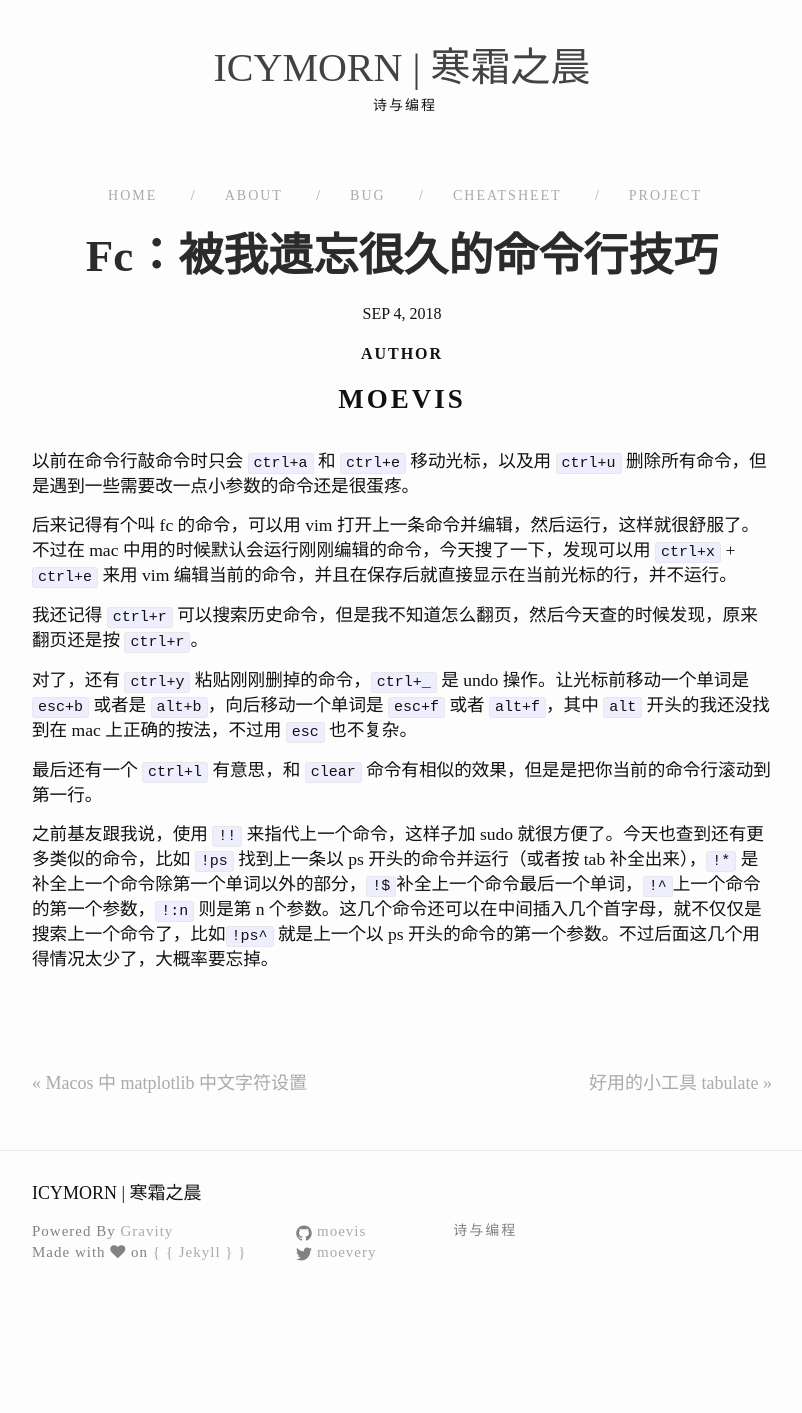
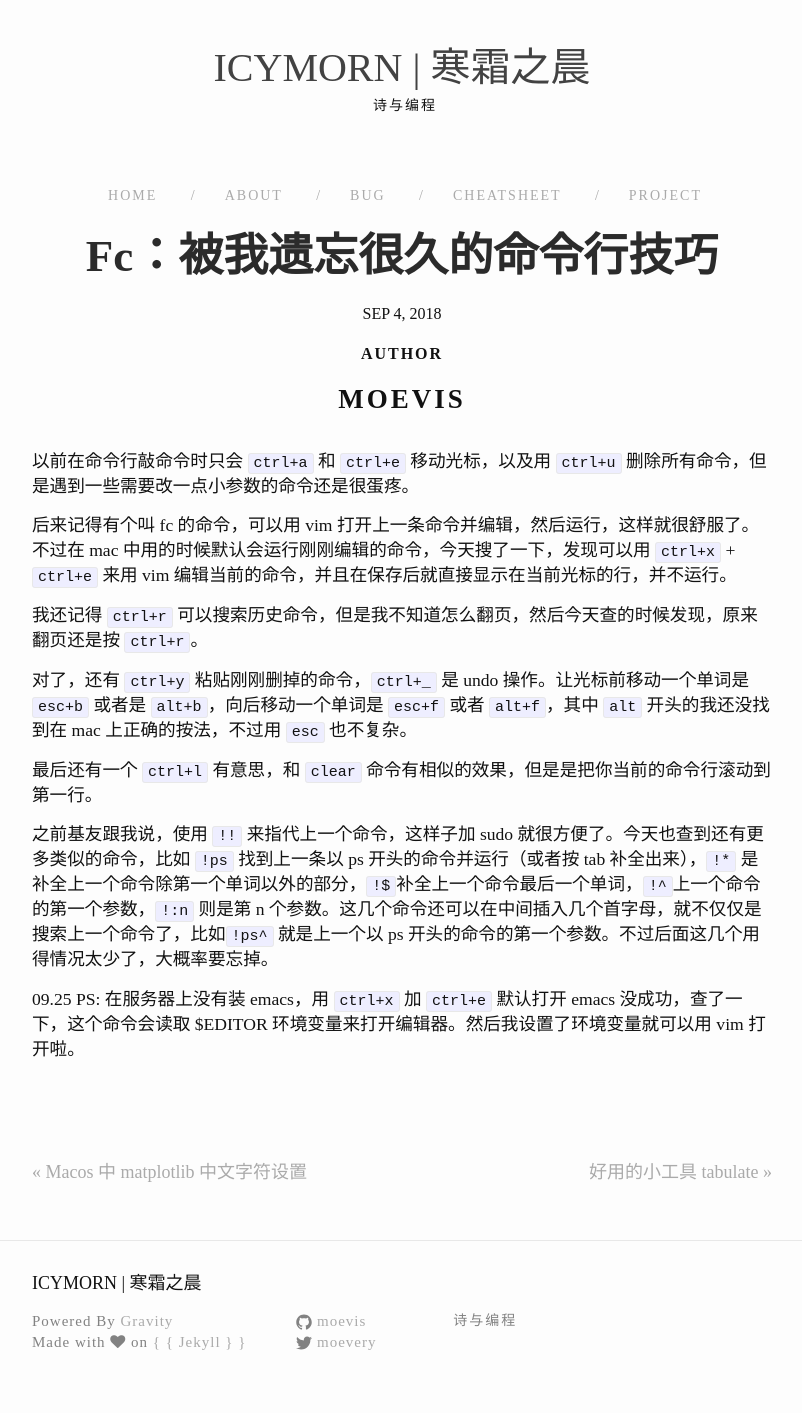
Before and after one commit to moevis/moevis.github.io, a Jekyll site: the page built from _posts/2018-09-04-fc：被我遗忘很久的命令行技巧.md, in a window 1280 px wide. Shown: the whole page, without its empty margins (238-1040 px from the left). Built offline with Jekyll 4.4.1, drawn with Linux system fonts in a browser that asks for light colours; nearby versions of some CDN libraries; some web fonts are replaced; before the commit the page ends 1323 px from its top, so only the background shows below that.

Commit message:
Update 2018-09-04-fc：被我遗忘很久的命令行技巧.md

```diff
--- a/_posts/2018-09-04-fc：被我遗忘很久的命令行技巧.md
+++ b/_posts/2018-09-04-fc：被我遗忘很久的命令行技巧.md
@@ -15,3 +15,6 @@ author: Moevis
 最后还有一个 `ctrl+l` 有意思，和 `clear` 命令有相似的效果，但是是把你当前的命令行滚动到第一行。
 
 之前基友跟我说，使用 `!!` 来指代上一个命令，这样子加 sudo 就很方便了。今天也查到还有更多类似的命令，比如 `!ps` 找到上一条以 ps 开头的命令并运行（或者按 tab 补全出来），`!*` 是补全上一个命令除第一个单词以外的部分，`!$`补全上一个命令最后一个单词，`!^`上一个命令的第一个参数，`!:n` 则是第 n 个参数。这几个命令还可以在中间插入几个首字母，就不仅仅是搜索上一个命令了，比如`!ps^` 就是上一个以 ps 开头的命令的第一个参数。不过后面这几个用得情况太少了，大概率要忘掉。
+
+
+09.25 PS: 在服务器上没有装 emacs，用 `ctrl+x` 加 `ctrl+e` 默认打开 emacs 没成功，查了一下，这个命令会读取 $EDITOR 环境变量来打开编辑器。然后我设置了环境变量就可以用 vim 打开啦。
```
